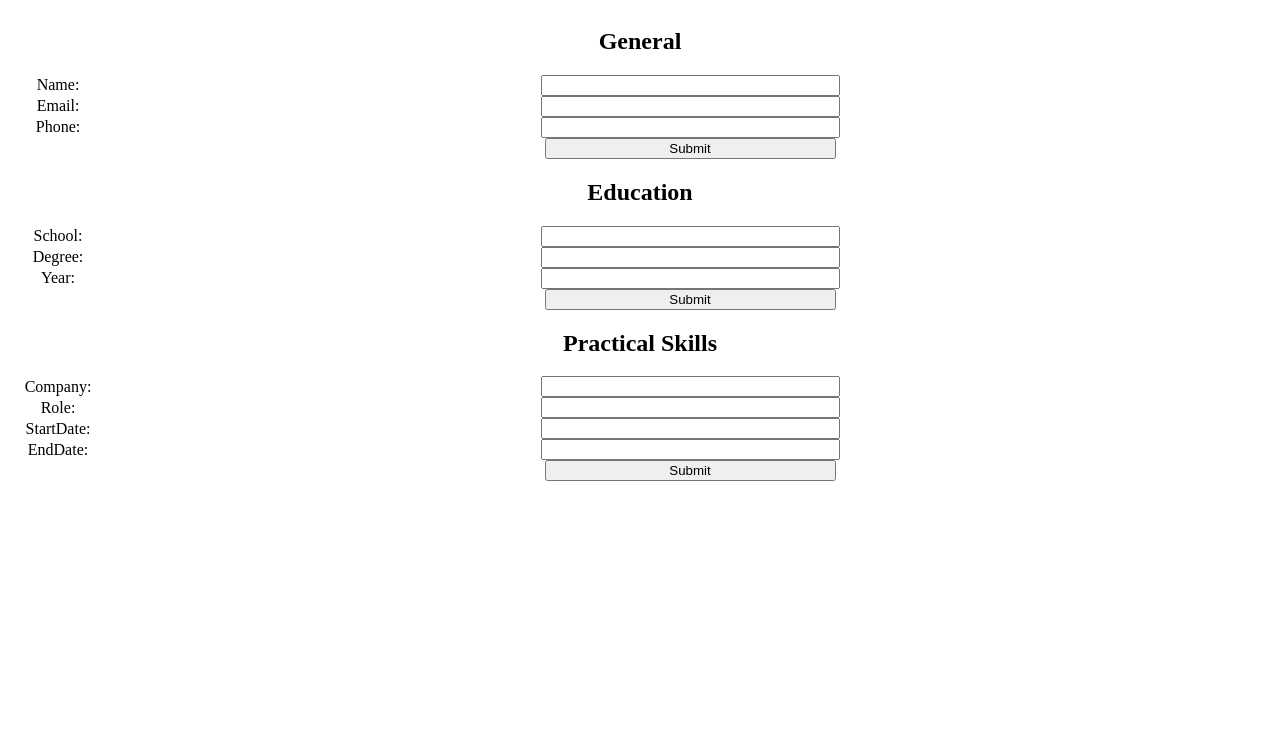
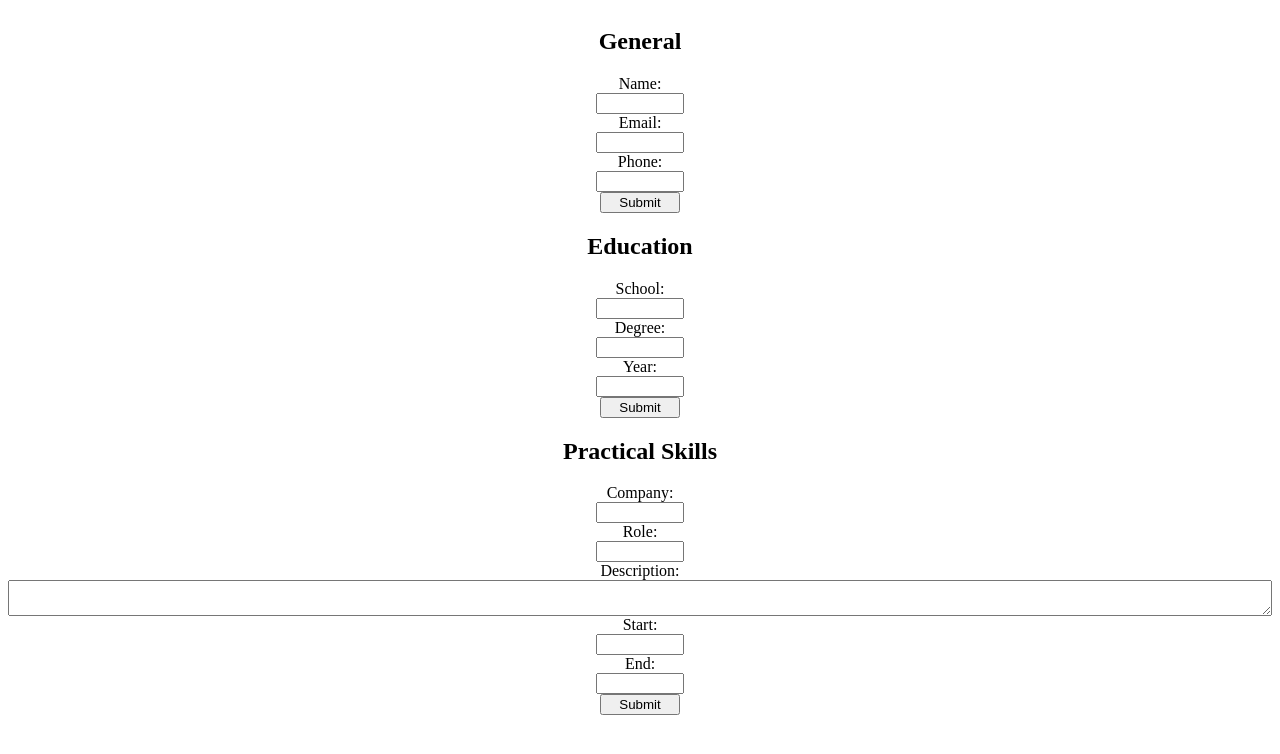
Before and after one commit to sethakirafeldman/cv-project, a React (Create React App) app: page / in a window 1280 px wide. Shown: the top 754 px of the page. Built offline with nearby package versions, Linux system fonts and the light colour scheme.

Commit message:
styling and state obj change

```diff
--- a/src/App.js
+++ b/src/App.js
@@ -28,8 +28,9 @@ class App extends React.Component {
       practical: {
         company: "",
         role:"",
-        startDate: "",
-        endDate: "",
+        description:"",
+        start: "",
+        end: "",
         saved: false
       }
 }
@@ -78,7 +79,7 @@ class App extends React.Component {
     ))
   };
 
-  mapData(section, numType) {
+  mapData(section) {
     const stateData = this.state[section];
     const formFields = Object.entries(stateData).slice(0, -1);
     let uniqueKey = uniqid();
@@ -95,6 +96,10 @@ class App extends React.Component {
         return "date";
       }
 
+      else if (itemType ==="description") {
+        return "textarea";
+      }
+
       else {
         return "text";
       }
@@ -102,18 +107,21 @@ class App extends React.Component {
 
     return (
       formFields.map((item) => {
-        // console.log(item)
-        // console.log(stateData)
         // item consists of name of field ((0) and field val (1)
         const getTitle = `${item[0][0].toUpperCase()}${item[0].substring(1)}`;
-        // check for uppercasea letter in string then add space before if so.
-
         return (
-
         !stateData.saved ?
         <>
             <label key= {uniqueKey}>{`${getTitle}: `}</label>
-            <input
+            {item[0] === "description" ?
+              <textarea
+                required
+                onChange={(event) => this.handleChange(event)}
+                name = {item[0]}
+                value = {item[1]}
+              />
+              :
+              <input
                 required
                 name = {item[0]}
                 type = {checkNum(item[0])}
@@ -121,6 +129,9 @@ class App extends React.Component {
                 onChange={(event) => this.handleChange(event)}
             >
             </input>
+            }
+
+
         </>
         :
         <>
--- a/src/styles.css
+++ b/src/styles.css
@@ -3,26 +3,29 @@
     flex-direction: column;
 }
 form {
-    display: grid;
-    place-items: center;
-    grid-template-columns: 100px 1fr;
+    display: flex;
+    justify-content: center;
+    flex-direction: column;
 }
 
-label {
-    grid-column: 1 / 2;
+ label {
 }
 
 input {
+    justify-content: center;
+    margin: auto;
+    width: 5rem;
+}
 
-    grid-column: 2 /3;
-    width: 25%;
+input:focus {
+    outline: 2px solid lightgreen
 }
 
 form > p {
-    margin:0;
-    width: 25%;
-
+    margin:auto;
+    width: fit-content;
+    padding: .5em;
     height: 1em;
-    text-align: left;
-    background-color: green;
+    border-color: green;
+    border-style: solid;
 }
```
